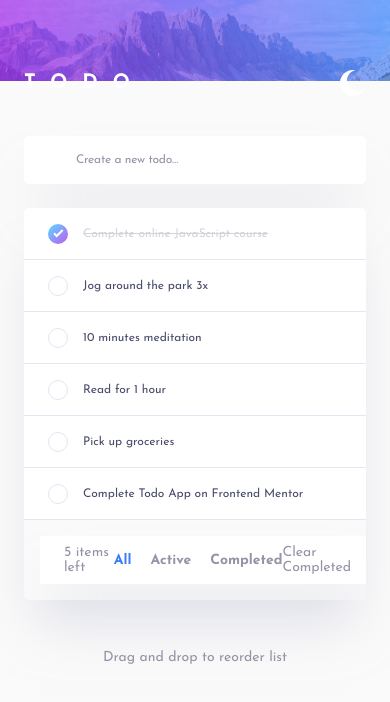
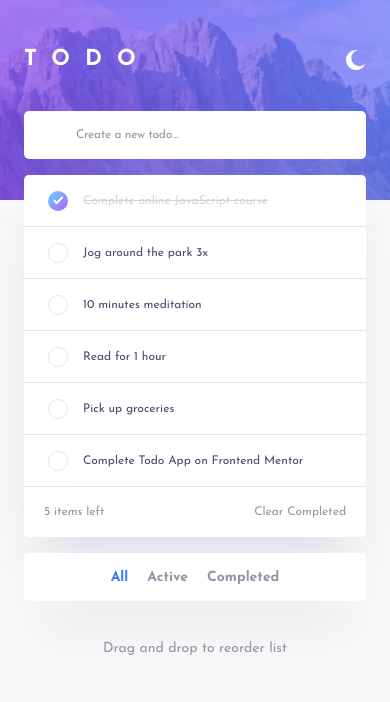
Before and after one commit to jbrekalo/todo-app, a React (Vite) app: page / in a window 390 px wide. Shown: the top 702 px of the page. Built offline with nearby package versions, Linux system fonts and the light colour scheme.

Commit message:
responsive components

```diff
--- a/src/App.jsx
+++ b/src/App.jsx
@@ -1,4 +1,4 @@
-import { useState } from "react";
+import { useState, useEffect } from "react";
 
 const initialTasks = [
   {
@@ -21,9 +21,22 @@ export default function App() {
   const [taskList, setTaskList] = useState(initialTasks);
   const [newTaskText, setNewTaskText] = useState("");
   const [filter, setFilter] = useState("all");
+  const [isMobile, setIsMobile] = useState(window.innerWidth < 550);
 
   let activeTasks = taskList.filter((task) => !task.completed);
   let completedTasks = taskList.filter((task) => task.completed);
+
+  useEffect(() => {
+    const handleResize = () => {
+      setIsMobile(window.innerWidth < 550);
+    };
+
+    window.addEventListener("resize", handleResize);
+
+    return () => {
+      window.removeEventListener("resize", handleResize);
+    };
+  }, []);
 
   function handleTaskInput(taskInput) {
     setNewTaskText(taskInput);
@@ -97,8 +110,17 @@ export default function App() {
             onSetFilter={handleSetFilter}
             filter={filter}
             onClearCompleted={handleClearCompleted}
+            isMobile={isMobile}
           />
         </Tasks>
+        {isMobile && (
+          <TasksFooterFilters
+            onSetFilter={handleSetFilter}
+            filter={filter}
+            onClearCompleted={handleClearCompleted}
+            isMobile={isMobile}
+          />
+        )}
         <BottomMessage />
       </TodoContainer>
     </div>
@@ -106,13 +128,7 @@ export default function App() {
 }
 
 function BackgroundImage() {
-  return (
-    <img
-      src="./images/bg-desktop-light.jpg"
-      alt=""
-      className="background-photo"
-    />
-  );
+  return <div className="background-photo"></div>;
 }
 
 function TodoContainer({ children }) {
@@ -125,10 +141,11 @@ function Header() {
       <p>todo</p>
       <svg
         xmlns="http://www.w3.org/2000/svg"
-        width="26"
-        height="26"
+        width="100%"
+        height="100%"
         viewBox="0 0 26 26"
         fill="none"
+        className="todo__darkmode-icon"
       >
         <path
           d="M15.3717 0.215831C10.5931 1.19962 7 5.4302 7 10.5C7 16.299 11.701 21 17.5 21C20.4958 21 23.1986 19.7454 25.1116 17.7328C23.2191 22.5722 18.5098 26 13 26C5.8203 26 0 20.1797 0 13C0 5.8203 5.8203 0 13 0C13.81 0 14.6027 0.0740788 15.3717 0.215831Z"
@@ -231,8 +248,8 @@ function Task({ task, onUpdateTasks, onDeleteTask, num }) {
           >
             <svg
               xmlns="http://www.w3.org/2000/svg"
-              width="18"
-              height="18"
+              width="100%"
+              height="100%"
               viewBox="0 0 18 18"
               fill="none"
             >
@@ -248,14 +265,35 @@ function Task({ task, onUpdateTasks, onDeleteTask, num }) {
   );
 }
 
-function TasksFooter({ taskList, onSetFilter, filter, onClearCompleted }) {
+function TasksFooter({
+  taskList,
+  onClearCompleted,
+  onSetFilter,
+  filter,
+  isMobile,
+}) {
   return (
     <div className="tasks__footer">
       <span>
         {Object(taskList.filter((task) => task.completed === false)).length}{" "}
         items left
       </span>
-      <div>
+      {!isMobile && (
+        <TasksFooterFilters
+          onSetFilter={onSetFilter}
+          filter={filter}
+          isMobile={isMobile}
+        />
+      )}
+      <span onClick={() => onClearCompleted()}>Clear Completed</span>
+    </div>
+  );
+}
+
+function TasksFooterFilters({ onSetFilter, filter, isMobile }) {
+  console.log(isMobile);
+  return (
+    <div className={isMobile ? "task__footer-filter" : ""}>
       <span
         onClick={() => onSetFilter("all")}
         className={filter === "all" ? "tasks__footer--selected" : ""}
@@ -275,8 +313,6 @@ function TasksFooter({ taskList, onSetFilter, filter, onClearCompleted }) {
         Completed
       </span>
     </div>
-      <span onClick={() => onClearCompleted()}>Clear Completed</span>
-    </div>
   );
 }
 
--- a/src/index.css
+++ b/src/index.css
@@ -134,7 +134,12 @@ select {
   position: fixed;
   top: 0;
   width: 100vw;
+  height: 29rem;
+
   z-index: -1;
+
+  background: no-repeat center 100% url(../images/bg-desktop-light.jpg);
+  background-size: cover;
 }
 
 .main {
@@ -166,6 +171,9 @@ select {
 }
 
 .todo__header > svg {
+  width: 2.6rem;
+  height: 2.6rem;
+
   cursor: pointer;
 }
 
@@ -204,7 +212,6 @@ select {
   width: 100%;
 
   margin-top: 2.4rem;
-  margin-bottom: 5rem;
 }
 
 .task {
@@ -300,7 +307,6 @@ select {
   width: 100%;
   height: 5rem;
   padding: 0 2.4rem;
-  margin: 0px;
 
   color: var(--font-secondary-color);
   font-size: 1.4rem;
@@ -340,12 +346,54 @@ select {
   font-weight: 400;
   color: var(--font-secondary-color);
 
+  margin-top: 5rem;
   margin-bottom: 5.2rem;
 }
 
+.task__footer-filter {
+  display: inline-flex;
+  justify-content: center;
+  align-items: center;
+  gap: 1.9rem;
+
+  width: 100%;
+  height: 4.8rem;
+  margin-top: 1.6rem;
+
+  color: var(--font-secondary-color);
+  font-size: 1.4rem;
+  font-weight: 700;
+
+  border-radius: 0.5rem;
+  box-shadow: 0px 35px 50px -15px rgba(194, 195, 214, 0.5);
+  background-color: var(--table-primary-color);
+}
+
+.task__footer-filter > span {
+  cursor: pointer;
+}
+
+.task__footer-filter > span:hover {
+  color: var(--font-primary-color);
+}
+
 @media (max-width: 550px) {
+  .background-photo {
+    height: 20rem;
+
+    background: no-repeat center auto 100% url(../images/bg-mobile-light.jpg);
+  }
+
   .todo__header {
-    font-size: 2rem;
+    margin-top: 4.8rem;
+    margin-bottom: 4rem;
+
+    font-size: 2.2rem;
+  }
+
+  .todo__header > svg {
+    width: 2rem;
+    height: 2rem;
   }
 
   .todo__input {
@@ -368,8 +416,8 @@ select {
 
     width: 100%;
 
-    margin-top: 2.4rem;
-    margin-bottom: 5rem;
+    margin-top: 1.6rem;
+    margin-bottom: 0rem;
   }
 
   .task {
@@ -404,20 +452,20 @@ select {
   }
 
   .tasks__footer {
-    display: flex;
+    height: 5rem;
+    padding: 0 2rem;
 
-    align-items: center;
-    justify-content: space-between;
+    font-size: 1.2rem;
+  }
 
-    width: 100%;
-    height: 4.8rem;
-    padding: 0 2.4rem;
-    margin: 1.6rem;
+  .bottom-message {
+    text-align: center;
+    font-size: 1.4rem;
+    font-style: normal;
+    font-weight: 400;
+    color: var(--font-secondary-color);
 
-    color: var(--font-secondary-color);
-    font-size: 1.4rem;
-
-    box-shadow: 0px 35px 50px -15px rgba(194, 195, 214, 0.5);
-    background-color: var(--table-primary-color);
+    margin-top: 4rem;
+    margin-bottom: 5.2rem;
   }
 }
```
Lines whose indentation alone changed are shown as unchanged.
